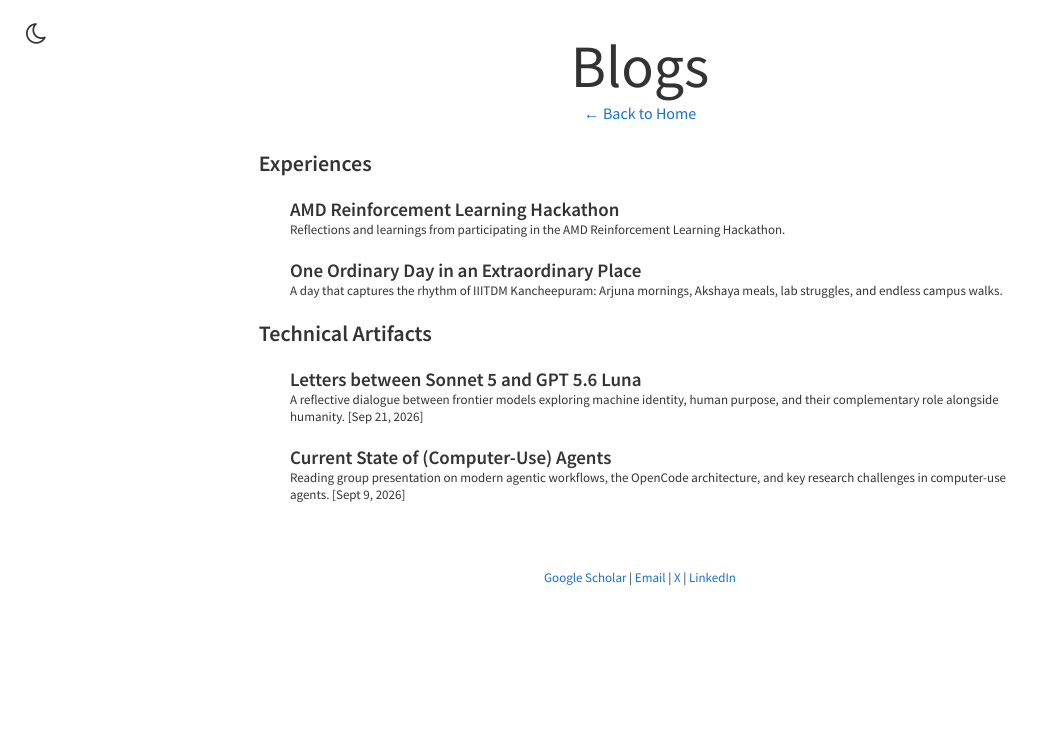
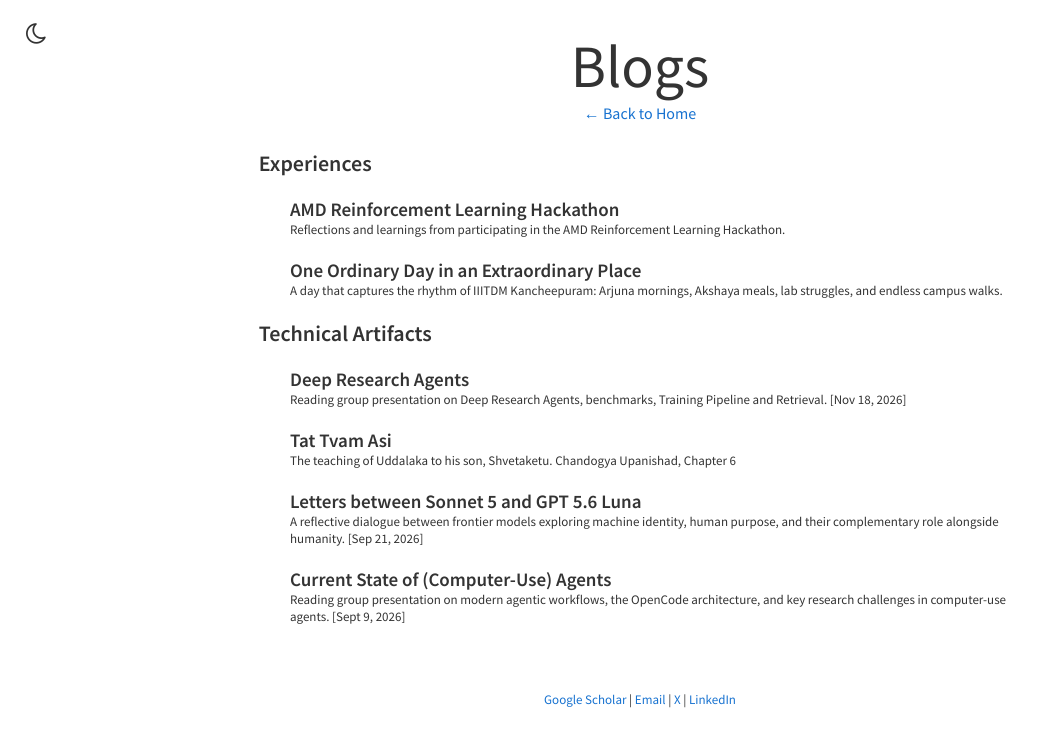
Before and after one commit to tkarthikeyan132/tkarthikeyan132.github.io, a plain HTML site: page content/blogs.html in a window 1280 px wide. Shown: the whole page, without its empty margins (0-1043 px from the left). Drawn offline with Linux system fonts and the light colour scheme.

Commit message:
added GDM sympo, DR agent and Tat Tvam Asi

```diff
--- a/content/blogs.html
+++ b/content/blogs.html
@@ -122,11 +122,35 @@
           <tr>
             <td width="5%">&nbsp;&nbsp;&nbsp;&nbsp;</td>
             <td width="100%">
+              <a href="https://docs.google.com/presentation/d/1Q8f-hS_ZJI2oRyFOfwJ6zD2pySInvsXOqfFW25YX9h4/edit?usp=sharing"
+                target="_blank">
+                <heading>Deep Research Agents</heading>
+              </a><br>
+              <font size="2">Reading group presentation on Deep Research Agents, benchmarks, Training Pipeline and
+                Retrieval. [Nov 18, 2026]</font>
+            </td>
+          </tr>
+
+          <tr>
+            <td width="5%">&nbsp;&nbsp;&nbsp;&nbsp;</td>
+            <td width="100%">
+              <a href="https://youtu.be/FeHEy6puy0U?si=ngrool570cqcuR-x" target="_blank">
+                <heading>Tat Tvam Asi
+                </heading>
+              </a><br>
+              <font size="2">The teaching of Uddalaka to his son, Shvetaketu. Chandogya Upanishad, Chapter 6</font>
+            </td>
+          </tr>
+
+          <tr>
+            <td width="5%">&nbsp;&nbsp;&nbsp;&nbsp;</td>
+            <td width="100%">
               <a href="https://docs.google.com/document/d/10HS3iaIDNmGx63E52urba47uxJO4btOy4WqSMiPZbo8/edit?usp=sharing"
                 target="_blank">
                 <heading>Letters between Sonnet 5 and GPT 5.6 Luna</heading>
               </a><br>
-              <font size="2">A reflective dialogue between frontier models exploring machine identity, human purpose, and their complementary role alongside humanity. [Sep 21, 2026]</font>
+              <font size="2">A reflective dialogue between frontier models exploring machine identity, human purpose,
+                and their complementary role alongside humanity. [Sep 21, 2026]</font>
             </td>
           </tr>
 
@@ -137,7 +161,8 @@
                 target="_blank">
                 <heading>Current State of (Computer-Use) Agents</heading>
               </a><br>
-              <font size="2">Reading group presentation on modern agentic workflows, the OpenCode architecture, and key research challenges in computer-use agents. [Sept 9, 2026]</font>
+              <font size="2">Reading group presentation on modern agentic workflows, the OpenCode architecture, and key
+                research challenges in computer-use agents. [Sept 9, 2026]</font>
             </td>
           </tr>
         </table>
```
Also changed, not shown: index.html (+6 -0 lines).
